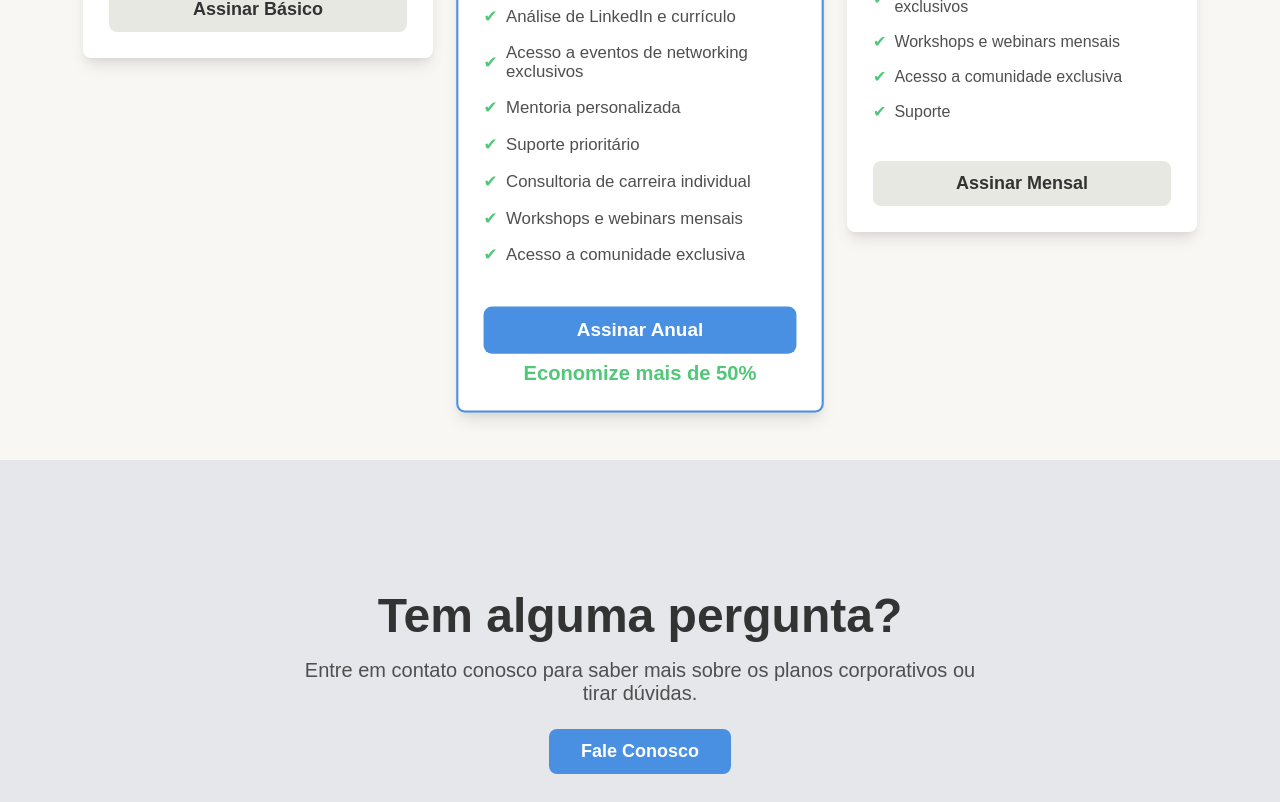
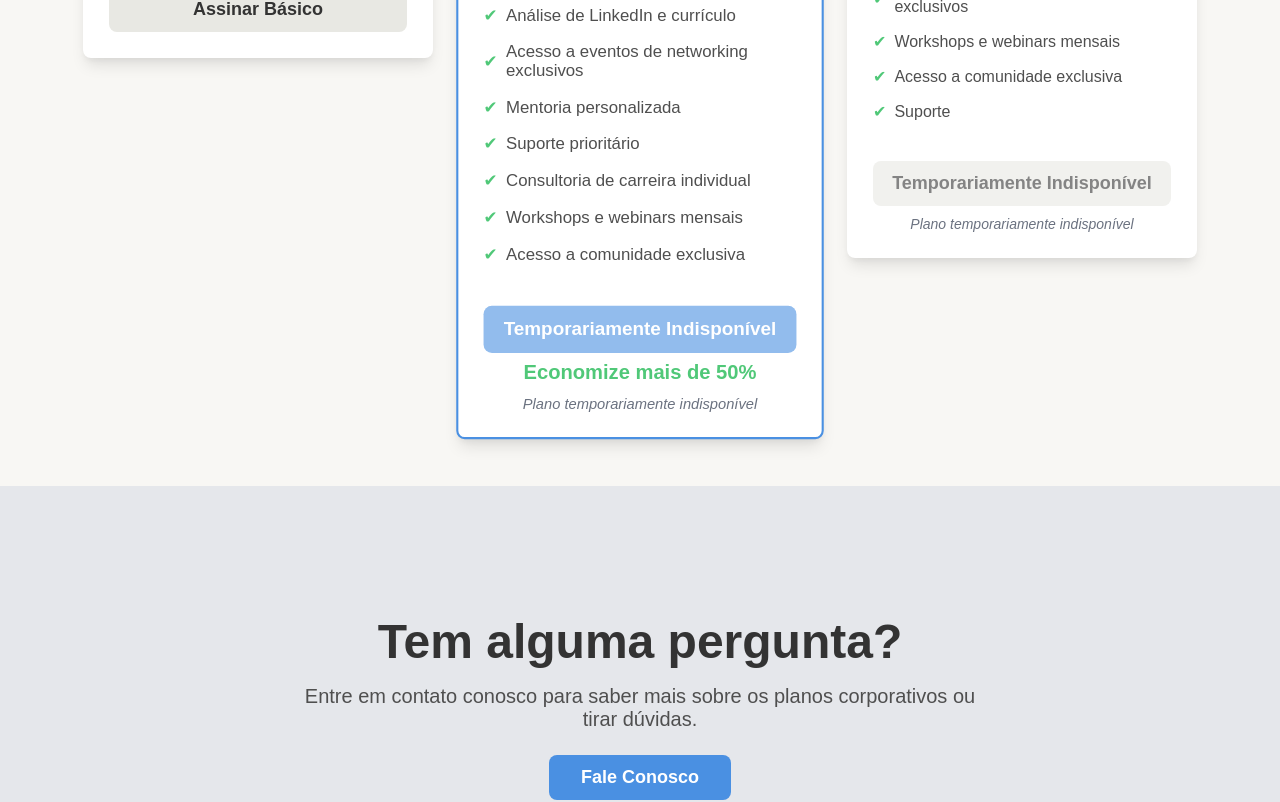
Before and after one commit to minhavaga-com/minha-vaga, a React (Vite) app in the folder front/: page /planos in a window 1280 px wide. Shown: the part 760-1562 px from the top of the page. Built offline with nearby package versions, Linux system fonts and the light colour scheme.

Commit message:
Adiciona autenticação com FireBase com email e senha

```diff
--- a/front/package.json
+++ b/front/package.json
@@ -14,6 +14,7 @@
     "firebase": "^11.9.1",
     "react": "^19.1.0",
     "react-dom": "^19.1.0",
+    "react-firebase-hooks": "^5.1.1",
     "react-hook-form": "^7.57.0",
     "react-icons": "^5.5.0",
     "react-router-dom": "^7.6.1",
--- a/front/src/screens/CheckoutScreen/CheckoutScreen.tsx
+++ b/front/src/screens/CheckoutScreen/CheckoutScreen.tsx
@@ -1,4 +1,5 @@
 import { useState } from "react";
+import { useCreateUserWithEmailAndPassword } from 'react-firebase-hooks/auth';
 import { useParams, Navigate } from "react-router-dom";
 import { plans } from "../PaymentPlans/dataPlans";
 import {
@@ -26,15 +27,35 @@ import {
 import { FiBarChart, FiChevronDown, FiCreditCard, FiUser } from "react-icons/fi";
 import { FaPix, FaStripe } from "react-icons/fa6";
 import { Header } from "../../components/Header/Header";
+import { auth } from "../../lib/firebase";
 
 export const CheckoutScreen: React.FC = () => {
   const { planId } = useParams<{ planId: string }>();
   const [paymentMethod, setPaymentMethod] = useState('pix');
+  const [password, setPassword] = useState('');
+  const [email, setEmail] = useState('');
+
+  const [
+    createUserWithEmailAndPassword,
+    user,
+    loading,
+    error,
+  ] = useCreateUserWithEmailAndPassword(auth);
+
+
+  const handleSignIn = async (e) => {
+    e.preventDefault();
+    await createUserWithEmailAndPassword(email, password);
+  }
 
   const plan = plans.find(p => p.id === planId);
 
   if (!plan) {
     return <Navigate to="/planos" replace />;
+  }
+
+  if (loading) {
+    return <div>Carregando...</div>;
   }
 
   const isBasicPlan = plan.id === 'basic';
@@ -71,7 +92,11 @@ export const CheckoutScreen: React.FC = () => {
                   </InputGroup>
                   <InputGroup>
                     <label htmlFor="email">Email</label>
-                    <Input id="email" type="email" />
+                    <Input id="email" type="email" onChange={(e) => setEmail(e.target.value)} />
+                  </InputGroup>
+                  <InputGroup>
+                    <label htmlFor="password">Senha</label>
+                    <Input id="password" type="password" onChange={(e) => setPassword(e.target.value)} />
                   </InputGroup>
                   <InputRow>
                     <InputGroup>
@@ -172,7 +197,7 @@ export const CheckoutScreen: React.FC = () => {
                   </InputGroup>
                 </FormSection>
 
-                <SubmitButton>Finalizar Assinatura</SubmitButton>
+                <SubmitButton onClick={(e) => handleSignIn(e)}>Criar conta</SubmitButton>
               </form>
             </FormColumn>
 
--- a/front/src/screens/Login/Login.tsx
+++ b/front/src/screens/Login/Login.tsx
@@ -19,16 +19,24 @@ import { Link, useNavigate } from "react-router-dom";
 import { Header } from "../../components/Header/Header";
 import { useAuthForm } from "../../hooks/useAuthForm";
 import { useAuth } from "../../contexts/AuthContext";
+import { auth } from "../../lib/firebase";
+import { useSignInWithEmailAndPassword } from "react-firebase-hooks/auth";
 
 export const LoginScreen: FC = () => {
   const [email, setEmail] = useState('');
   const [password, setPassword] = useState('');
   const [rememberMe, setRememberMe] = useState(false);
 
-  const { loading, error, handleLogin, handleGoogleLogin } = useAuthForm();
+  const { loading, error, handleGoogleLogin } = useAuthForm();
   const { firebaseConfigured, isAuthenticated, loading: authLoading } = useAuth();
   const navigate = useNavigate();
 
+  const [
+    signInWithEmailAndPassword,
+    user,
+  ] = useSignInWithEmailAndPassword(auth);
+
+  console.log(user);
   useEffect(() => {
     if (!authLoading && isAuthenticated) {
       navigate('/home', { replace: true });
@@ -37,7 +45,7 @@ export const LoginScreen: FC = () => {
 
   const handleLoginSubmit = async (event: FormEvent) => {
     event.preventDefault();
-    await handleLogin(email, password);
+    await signInWithEmailAndPassword(email, password);
   };
 
   if (authLoading) {
@@ -138,7 +146,7 @@ export const LoginScreen: FC = () => {
               onClick={handleGoogleLogin}
               disabled={loading || !firebaseConfigured}
               style={{
-                backgroundColor: '#4285f4',
+                backgroundColor: '#4A90E2',
                 display: 'flex',
                 alignItems: 'center',
                 justifyContent: 'center',
@@ -161,7 +169,7 @@ export const LoginScreen: FC = () => {
               Se você ainda não possui uma conta, escolha um plano do MinhaVaga e preencha o cadastro para ter acesso a vagas exclusivas e ferramentas para impulsionar sua carreira.
             </DescriptionText>
             <ActionButton as={Link} to="/planos">
-              Escolher Plano
+              Criar a sua conta
             </ActionButton>
           </Column>
         </ContentGrid>
--- a/front/src/screens/PaymentPlans/PaymentPlans.tsx
+++ b/front/src/screens/PaymentPlans/PaymentPlans.tsx
@@ -67,11 +67,30 @@ const PricingCard: React.FC<{ plan: Plan }> = ({ plan }) => {
         </FeatureList>
       </div>
       <div>
-        <SubscribeButton isPopular={plan.isPopular} onClick={handleSubscribe}>
-          Assinar {plan.name}
+        <SubscribeButton
+          isPopular={plan.isPopular}
+          onClick={handleSubscribe}
+          disabled={plan.id === 'monthly' || plan.id === 'annual'}
+          style={{
+            cursor: (plan.id === 'monthly' || plan.id === 'annual') ? 'not-allowed' : 'pointer',
+            opacity: (plan.id === 'monthly' || plan.id === 'annual') ? 0.6 : 1
+          }}
+        >
+          {plan.id === 'monthly' || plan.id === 'annual' ? 'Temporariamente Indisponível' : `Assinar ${plan.name}`}
         </SubscribeButton>
         {plan.id === 'annual' && (
           <SavingsText>Economize mais de 50%</SavingsText>
+        )}
+        {(plan.id === 'monthly' || plan.id === 'annual') && (
+          <div style={{
+            textAlign: 'center',
+            marginTop: '10px',
+            fontSize: '14px',
+            color: '#6b7280',
+            fontStyle: 'italic'
+          }}>
+            Plano temporariamente indisponível
+          </div>
         )}
       </div>
     </Card>
```
Also changed, not shown: 1 other file (tests, documents, lock files or other folders).
